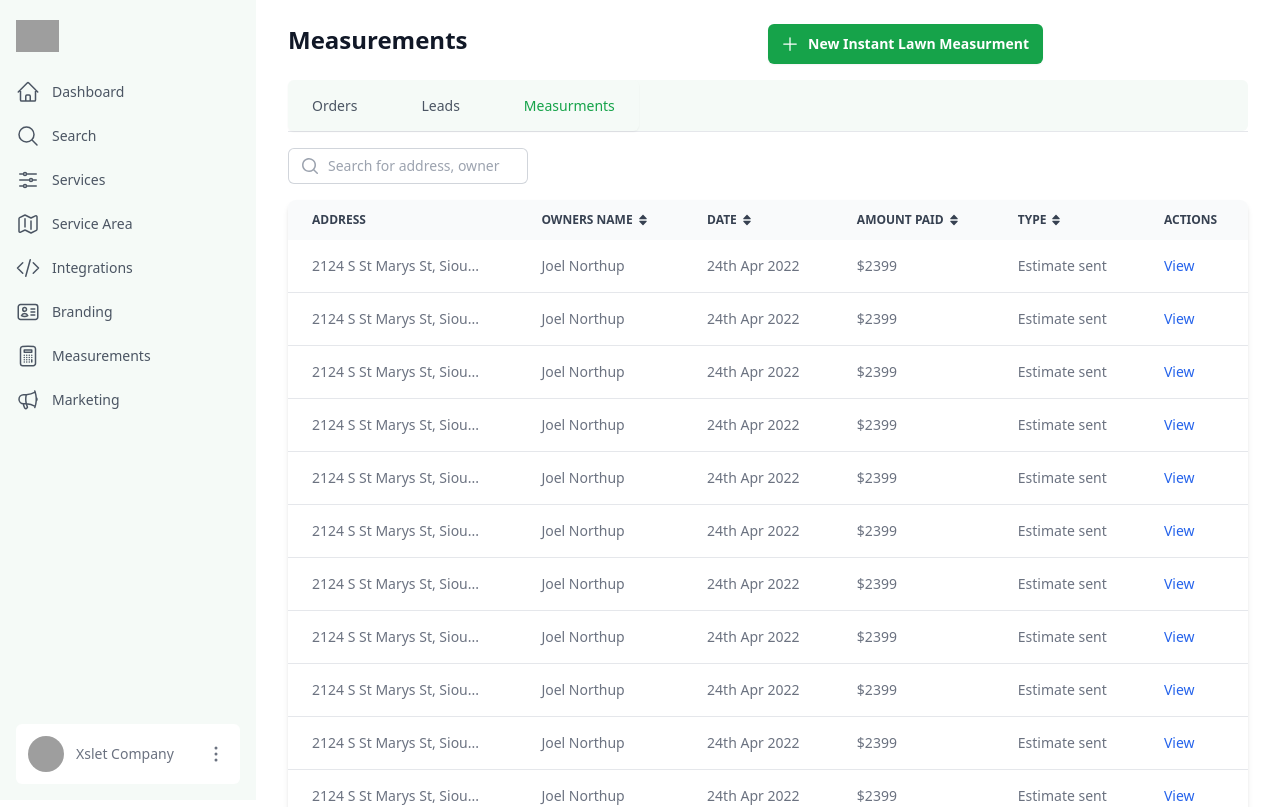
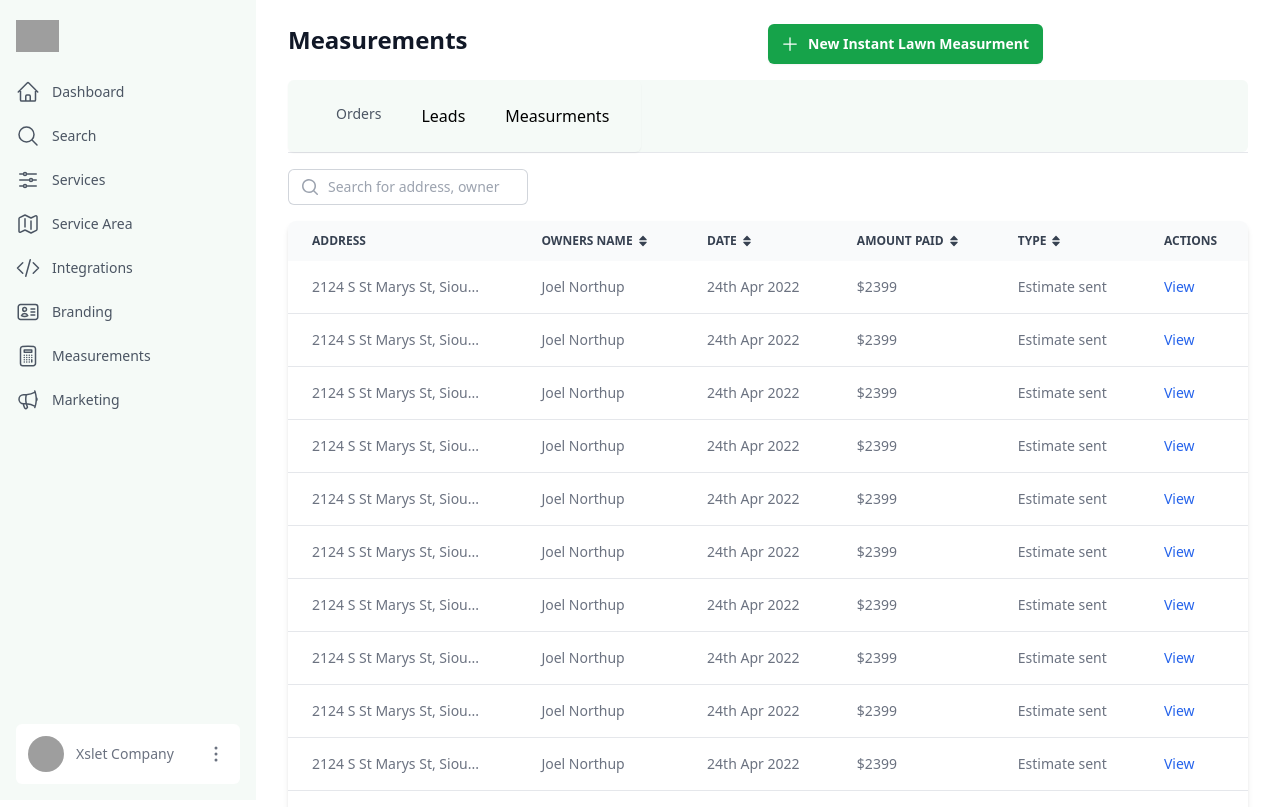
Before and after one commit to takove/figma-designs-deeplawn, a React (Create React App) app: page /measurements in a window 1280 px wide. Shown: the top 807 px of the page. Built offline with nearby package versions, Linux system fonts and the light colour scheme; grey boxes are pictures that could not be loaded.

Commit message:
changed the tabs to be able to switch to the typs that is set

```diff
--- a/src/components/Tabs.tsx
+++ b/src/components/Tabs.tsx
@@ -1,23 +1,36 @@
-import React from 'react';
-
+import React, {useState} from 'react';
 
 function classNames(...classes) {
     return classes.filter(Boolean).join(' ')
   }
-
 //   const tabs = [
 //     { name: 'Orders', href: '#', current: false },
 //     { name: 'Leads', href: '#', current: false },
 //     { name: 'Measurments', href: '#', current: true },
 //   ]
-export default function Tabs(props: any) {
-    const tabs = props.tabs
+export default function Tabs({
+    activeTab,
+    setActiveTab,
+    tabs
+}) {
+    const [open, setOpen] = useState(false);
+    //const tabs = props.tabs;
     console.log(tabs)
-    // const tabs = [
-    //     { name: 'Orders', href: '#', current: false },
-    //     { name: 'Leads', href: '#', current: false },
-    //     { name: 'Measurments', href: '#', current: true },
-    //   ]
+    const [somethingChanged, setSomethingChanged] = useState(false);
+    // const [activeTab, setActiveTab] = useState<any>(tabs[0].name);
+    const handleChangeTab = (tab) => {
+        if (tab === activeTab) {
+          return;
+        }
+        if (!somethingChanged) {
+          setActiveTab(tab);
+        //   setActiveTabHistory(tab);
+        } else {
+        //   setCancelModal(true);
+        //   setActiveTabHistory(tab);
+        }
+    };
+
     return (
         <div className="relative border-b border-gray-200 pb-5 sm:pb-0">
             <div className="md:flex md:items-center md:justify-between"></div>
@@ -41,7 +54,35 @@ export default function Tabs(props: any) {
                             </div>
                             <div className="hidden sm:block">
                             <nav className="-mb-px flex space-x-8">
-                            {tabs.map((tabs:any) => (
+                            <ul className="flex flex-wrap -mb-px ml-6">
+                            {tabs.map((tabs:any, index) => (
+                                <li key={index} className="xl:mr-2">
+                                <button
+                                    onClick={() => handleChangeTab(tabs.name)}
+                                    className={`flex p-2 xl:p-4 rounded-t-lg border-b-2 border-transparent hover:text-gray-600 hover:border-gray-300
+                            ${activeTab === tabs.name &&
+                                    'text-sm font-medium text-gray-600 rounded-l-lg rounded-r-lg hover:bg-white hover:text-green-500 focus:z-10 focus:text-green-500'
+                                    }`}
+                                >
+                                    {/* <span className="hidden xl:block">
+                                    <img
+                                        src={tab.icon}
+                                        alt={tab.icon}
+                                        className="h-5 w-5 xl:mr-4"
+                                        style={{
+                                        filter:
+                                        activeTab===tab.name?"brightness(0) saturate(100%) invert(69%) sepia(82%) saturate(5905%) hue-rotate(202deg) brightness(99%) contrast(95%)":
+                                            'brightness(0) saturate(100%) invert(46%) sepia(10%) saturate(505%) hue-rotate(182deg) brightness(93%) contrast(92%)',
+                                        }}
+                                    />
+                                    </span> */}
+                                    {tabs.name}
+
+                                </button>
+                                </li>
+                            ))}
+                            </ul>
+                            {/* {tabs.map((tabs:any) => (
                                 <a
                                 key={tabs.name}
                                 href={tabs.href}
@@ -56,7 +97,7 @@ export default function Tabs(props: any) {
                                 >
                                 {tabs.name}
                                 </a>
-                            ))}
+                            ))} */}
                             </nav>
                         </div>
                     </div>
--- a/src/pages/Marketing.tsx
+++ b/src/pages/Marketing.tsx
@@ -1,4 +1,4 @@
-import React, { useState } from 'react';
+import React, { useState, useEffect } from 'react';
 import SideNavBar from '../components/SideNavBar';
 import Templates from '../components/Templates';
 import SearchButton from '../components/SearchButton';
@@ -12,6 +12,11 @@ export default function Marketing () {
     { name: 'Density Blaster', href: '#', current: false },
     { name: 'Campaigns', href: '#', current: true },
   ]
+  const [activeTab, setActiveTab] = useState<any>(tabs[0].name);
+  useEffect(() => {
+    setActiveTab(activeTab);
+    console.log("test")
+  }, [activeTab]);
   const marketing = (
         <div>
           <main className="flex-1">
@@ -27,7 +32,11 @@ export default function Marketing () {
               </div>
               <div className=" max-w-full px-4 sm:px-6 lg:px-8">
                 {/* Replace with your content */}
-                <Tabs tabs={tabs}/>
+                <Tabs
+                tabs={tabs}
+                activeTab={activeTab}
+                setActiveTab={setActiveTab}
+                />
                 <Templates/>
                 <MarketingPopup
                 open={open}
--- a/src/pages/Measurements.tsx
+++ b/src/pages/Measurements.tsx
@@ -1,4 +1,4 @@
-import React, { useState } from 'react';
+import React, { useState, useEffect} from 'react';
 import SideNavBar from '../components/SideNavBar';
 import SearchBar from "../components/SearchBar";
 import SearchButton from "../components/SearchButton";
@@ -13,6 +13,11 @@ export default function Measurements() {
     { name: 'Leads', href: '#', current: false },
     { name: 'Measurments', href: '#', current: true },
   ]
+  const [activeTab, setActiveTab] = useState<any>(tabs[0].name);
+  useEffect(() => {
+    setActiveTab(activeTab);
+    console.log("test")
+  }, [activeTab]);
   const table = [
     {address:"2124 S St Marys St, Siou...", ownersName:"Joel Northup", date:"24th Apr 2022", amountPaid:"$2399", type:"Estimate sent"},
     {address:"2124 S St Marys St, Siou...", ownersName:"Joel Northup", date:"24th Apr 2022", amountPaid:"$2399", type:"Estimate sent"},
@@ -47,7 +52,11 @@ export default function Measurements() {
               </div>
               <div className=" max-w-full px-4 sm:px-6 lg:px-8">
                 {/* Replace with your content */}
-                <Tabs tabs={tabs}/>
+                <Tabs
+                tabs={tabs}
+                activeTab={activeTab}
+                setActiveTab={setActiveTab}
+                />
                 <SearchBar/>
                 <TableBody table={table}/>
                 <MarketingPopup
--- a/src/pages/Services.tsx
+++ b/src/pages/Services.tsx
@@ -1,20 +1,26 @@
-import React, {useState} from 'react';
+import React, {useState, useEffect} from 'react';
 import SideNavBar from '../components/SideNavBar';
+import Tabs from "../components/Tabs";
+import ServiceCards from '../components/ServiceCards';
 import SearchBar from "../components/SearchBar";
 // import TemplateButton from "../components/TemplateButton";
 import SearchButton from "../components/SearchButton";
-import Tabs from "../components/Tabs";
 import MarketingPopup from '../components/MarketingPopup';
-import ServiceCards from '../components/ServiceCards';
+import ProgramCards from '../components/ProgramCards';
 import ImportButton from '../components/ImportButton';
 
 export default function Services () {
-  const [open, setOpen] = useState(false)
+  const [open, setOpen] = useState(false);
   const tabs = [
     { name: 'Services', href: '#', current: false },
     { name: 'Packages', href: '#', current: false },
     { name: 'Discounts', href: '#', current: true },
   ]
+  const [activeTab, setActiveTab] = useState<any>(tabs[0].name);
+  useEffect(() => {
+    setActiveTab(activeTab);
+    console.log("test")
+  }, [activeTab]);
   const services = (
         <div>
           <main className="flex-1">
@@ -25,9 +31,14 @@ export default function Services () {
               <div className=" max-w-full px-4 sm:px-6 lg:px-8">
                 {/* Replace with your content */}
 
-                <Tabs tabs={tabs}/>
+                <Tabs
+                tabs={tabs}
+                activeTab={activeTab}
+                setActiveTab={setActiveTab}
+                />
+                {activeTab === tabs[0].name ? (
+                <div>
                     <SearchBar/>
-                {/* <TemplateButton /> */}
                     <ImportButton
                     open={open}
                     setOpen={setOpen}
@@ -41,6 +52,26 @@ export default function Services () {
                     setOpen={setOpen}
                     />
                     <ServiceCards/>
+                </div>
+            ) : activeTab === tabs[1].name ? (
+                <div>
+                    <SearchBar/>
+                    <ImportButton
+                    open={open}
+                    setOpen={setOpen}
+                    />
+                    <SearchButton
+                    open={open}
+                    setOpen={setOpen}
+                    />
+                    <MarketingPopup
+                    open={open}
+                    setOpen={setOpen}
+                    />
+                    <ProgramCards/>
+                </div>
+            ): null }
+                {/* <ServiceCards/> */}
                 {/* End Replace */}
               </div>
             </div>
```
Also changed, not shown: src/components/ProgramCards.tsx (added, +75 -0 lines). Lines whose indentation alone changed are shown as unchanged.
